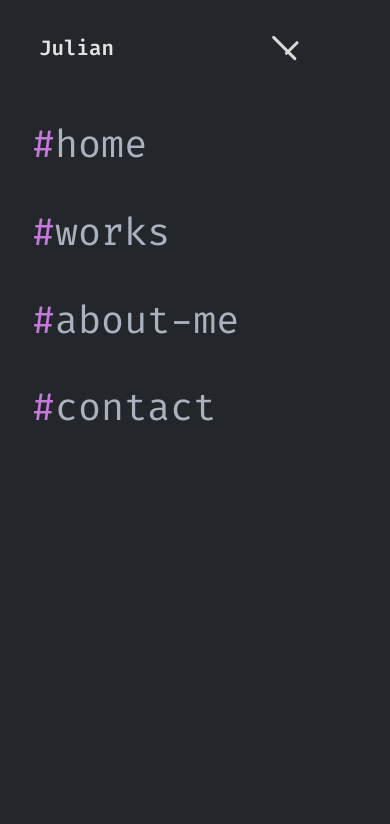
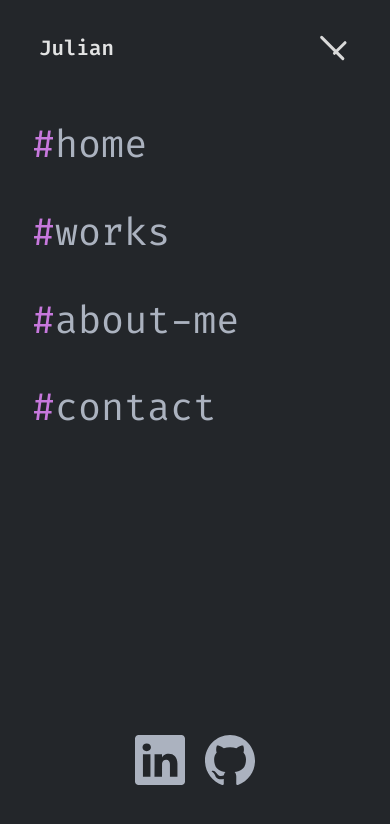
Before and after one commit to julian-saez/portfolio2024, a React (Vite) app: page / in a window 390 px wide. Both pictures are taken after a click on the element 331 px from the left and 48 px from the top of the page. Shown: the top 824 px of the page. Built offline with nearby package versions, Linux system fonts and the light colour scheme.

Commit message:
feat: add links to menu icons

```diff
--- a/src/atoms/Menu/Menu.jsx
+++ b/src/atoms/Menu/Menu.jsx
@@ -3,26 +3,28 @@ import styles from './Menu.module.css';
 import { useState } from 'react';
 import LinkedInIcon from '../icons/LinkedInIcon';
 import GithubIcon from '../icons/GithubIcon';
+import { Link } from 'react-router-dom';
 
 const Menu = ({ children }) => {
-    const [ activeClass, setActiveClass ] = useState(false);
+    const [ isMenuEnabled, setIsMenuEnabled ] = useState(false);
 
     const handleChange = () => {
-        setActiveClass( !activeClass );
-        console.log( activeClass )
+        setIsMenuEnabled( !isMenuEnabled );
     };
 
     return(
         <nav className={ styles.nav }>
             <MenuButton handleChange={ handleChange }></MenuButton>
-            <ol className={ activeClass ? styles.active_menu : styles.disable_menu }>
+            <ol className={ isMenuEnabled ? styles.active_menu : styles.disable_menu }>
                 { children }
             </ol>
             {
-                activeClass
-                ?   <div>
-                        <LinkedInIcon />
-                        <GithubIcon />
+                isMenuEnabled
+                ?   <div className={ styles.icons_menu }>
+                        <div>
+                            <Link to="https://www.linkedin.com/in/julian-saez-b913281b5/"><LinkedInIcon fill="#ABB2BF" /></Link>
+                            <Link to="https://github.com/julian-saez"><GithubIcon fill="#ABB2BF" /></Link>
+                        </div>
                     </div>
                 : null
             }
--- a/src/atoms/Menu/Menu.module.css
+++ b/src/atoms/Menu/Menu.module.css
@@ -35,6 +35,23 @@
     .nav ol {
         position: absolute;
     }
+
+    .icons_menu {
+      position: absolute;
+      bottom: 5%;
+      left: 0;
+      right: 0;
+      display: flex;
+      justify-content: center;
+      z-index: 3;
+    }
+
+    .icons_menu svg {
+      width: 70px;
+      height: 70px;
+      padding: 0 10px;
+      z-index: 3;
+    }
 }
 
 @keyframes wipe-in-right {
--- a/src/atoms/icons/GithubIcon.jsx
+++ b/src/atoms/icons/GithubIcon.jsx
@@ -1,7 +1,7 @@
-const GithubIcon = ( fill ) => (
-    <svg width="24" height="24" viewBox="0 0 24 24" fill="none" xmlns="http://www.w3.org/2000/svg">
-        <path d="M0 1.719C0 0.7695 0.789 0 1.7625 0H22.2375C23.211 0 24 0.7695 24 1.719V22.281C24 23.2305 23.211 24 22.2375 24H1.7625C0.789 24 0 23.2305 0 22.281V1.719ZM7.4145 20.091V9.2535H3.813V20.091H7.4145ZM5.6145 7.773C6.87 7.773 7.6515 6.942 7.6515 5.901C7.629 4.8375 6.8715 4.029 5.6385 4.029C4.4055 4.029 3.6 4.839 3.6 5.901C3.6 6.942 4.3815 7.773 5.5905 7.773H5.6145ZM12.9765 20.091V14.0385C12.9765 13.7145 13.0005 13.3905 13.0965 13.1595C13.356 12.513 13.9485 11.8425 14.9445 11.8425C16.248 11.8425 16.7685 12.8355 16.7685 14.2935V20.091H20.37V13.875C20.37 10.545 18.594 8.997 16.224 8.997C14.313 8.997 13.4565 10.047 12.9765 10.7865V10.824H12.9525C12.9605 10.8115 12.9685 10.799 12.9765 10.7865V9.2535H9.3765C9.4215 10.2705 9.3765 20.091 9.3765 20.091H12.9765Z" fill={ fill || '' }/>
+const LinkedInIcon = ( { fill } ) => (
+    <svg viewBox="0 0 24 24" fill="none" xmlns="http://www.w3.org/2000/svg">
+        <path d="M12 0C5.37 0 0 5.50583 0 12.3035C0 17.7478 3.435 22.3463 8.205 23.9765C8.805 24.0842 9.03 23.715 9.03 23.3921C9.03 23.0999 9.015 22.131 9.015 21.1005C6 21.6696 5.22 20.347 4.98 19.6549C4.845 19.3012 4.26 18.2092 3.75 17.917C3.33 17.6863 2.73 17.1173 3.735 17.1019C4.68 17.0865 5.355 17.9939 5.58 18.363C6.66 20.2239 8.385 19.701 9.075 19.3781C9.18 18.5783 9.495 18.04 9.84 17.7325C7.17 17.4249 4.38 16.3637 4.38 11.6576C4.38 10.3196 4.845 9.21226 5.61 8.35102C5.49 8.04343 5.07 6.78232 5.73 5.09058C5.73 5.09058 6.735 4.76762 9.03 6.3517C9.99 6.07487 11.01 5.93645 12.03 5.93645C13.05 5.93645 14.07 6.07487 15.03 6.3517C17.325 4.75224 18.33 5.09058 18.33 5.09058C18.99 6.78232 18.57 8.04343 18.45 8.35102C19.215 9.21226 19.68 10.3042 19.68 11.6576C19.68 16.3791 16.875 17.4249 14.205 17.7325C14.64 18.1169 15.015 18.8552 15.015 20.0086C15.015 21.6542 15 22.9768 15 23.3921C15 23.715 15.225 24.0995 15.825 23.9765C18.2073 23.1521 20.2775 21.5824 21.744 19.4884C23.2106 17.3944 23.9996 14.8815 24 12.3035C24 5.50583 18.63 0 12 0Z" fill={ fill || '' }/>
     </svg>
 );
 
-export default GithubIcon;
+export default LinkedInIcon;
--- a/src/atoms/icons/LinkedInIcon.jsx
+++ b/src/atoms/icons/LinkedInIcon.jsx
@@ -1,7 +1,7 @@
-const LinkedInIcon = ( fill ) => (
-    <svg width="24" height="24" viewBox="0 0 24 24" fill="none" xmlns="http://www.w3.org/2000/svg">
-        <path d="M12 0C5.37 0 0 5.50583 0 12.3035C0 17.7478 3.435 22.3463 8.205 23.9765C8.805 24.0842 9.03 23.715 9.03 23.3921C9.03 23.0999 9.015 22.131 9.015 21.1005C6 21.6696 5.22 20.347 4.98 19.6549C4.845 19.3012 4.26 18.2092 3.75 17.917C3.33 17.6863 2.73 17.1173 3.735 17.1019C4.68 17.0865 5.355 17.9939 5.58 18.363C6.66 20.2239 8.385 19.701 9.075 19.3781C9.18 18.5783 9.495 18.04 9.84 17.7325C7.17 17.4249 4.38 16.3637 4.38 11.6576C4.38 10.3196 4.845 9.21226 5.61 8.35102C5.49 8.04343 5.07 6.78232 5.73 5.09058C5.73 5.09058 6.735 4.76762 9.03 6.3517C9.99 6.07487 11.01 5.93645 12.03 5.93645C13.05 5.93645 14.07 6.07487 15.03 6.3517C17.325 4.75224 18.33 5.09058 18.33 5.09058C18.99 6.78232 18.57 8.04343 18.45 8.35102C19.215 9.21226 19.68 10.3042 19.68 11.6576C19.68 16.3791 16.875 17.4249 14.205 17.7325C14.64 18.1169 15.015 18.8552 15.015 20.0086C15.015 21.6542 15 22.9768 15 23.3921C15 23.715 15.225 24.0995 15.825 23.9765C18.2073 23.1521 20.2775 21.5824 21.744 19.4884C23.2106 17.3944 23.9996 14.8815 24 12.3035C24 5.50583 18.63 0 12 0Z" fill={ fill || '' }/>
+const GithubIcon = ( { fill } ) => (
+    <svg viewBox="0 0 24 24" fill="none" xmlns="http://www.w3.org/2000/svg">
+        <path d="M0 1.719C0 0.7695 0.789 0 1.7625 0H22.2375C23.211 0 24 0.7695 24 1.719V22.281C24 23.2305 23.211 24 22.2375 24H1.7625C0.789 24 0 23.2305 0 22.281V1.719ZM7.4145 20.091V9.2535H3.813V20.091H7.4145ZM5.6145 7.773C6.87 7.773 7.6515 6.942 7.6515 5.901C7.629 4.8375 6.8715 4.029 5.6385 4.029C4.4055 4.029 3.6 4.839 3.6 5.901C3.6 6.942 4.3815 7.773 5.5905 7.773H5.6145ZM12.9765 20.091V14.0385C12.9765 13.7145 13.0005 13.3905 13.0965 13.1595C13.356 12.513 13.9485 11.8425 14.9445 11.8425C16.248 11.8425 16.7685 12.8355 16.7685 14.2935V20.091H20.37V13.875C20.37 10.545 18.594 8.997 16.224 8.997C14.313 8.997 13.4565 10.047 12.9765 10.7865V10.824H12.9525C12.9605 10.8115 12.9685 10.799 12.9765 10.7865V9.2535H9.3765C9.4215 10.2705 9.3765 20.091 9.3765 20.091H12.9765Z" fill={ fill || '' }/>
     </svg>
 );
 
-export default LinkedInIcon;
+export default GithubIcon;
--- a/src/organisms/NavBar/NavBar.jsx
+++ b/src/organisms/NavBar/NavBar.jsx
@@ -8,9 +8,9 @@ const NavBar = () => {
             <span className={ styles.name }>Julian</span>
             <Menu>
                 <NavItem navigateTo='/' text='home' />
-                <NavItem navigateTo='/' text='works' />
-                <NavItem navigateTo='/' text='about-me' />
-                <NavItem navigateTo='/' text='contact' />
+                <NavItem navigateTo='/works' text='works' />
+                <NavItem navigateTo='/about-me' text='about-me' />
+                <NavItem navigateTo='/contact' text='contact' />
             </Menu>
         </header>
     )
```
